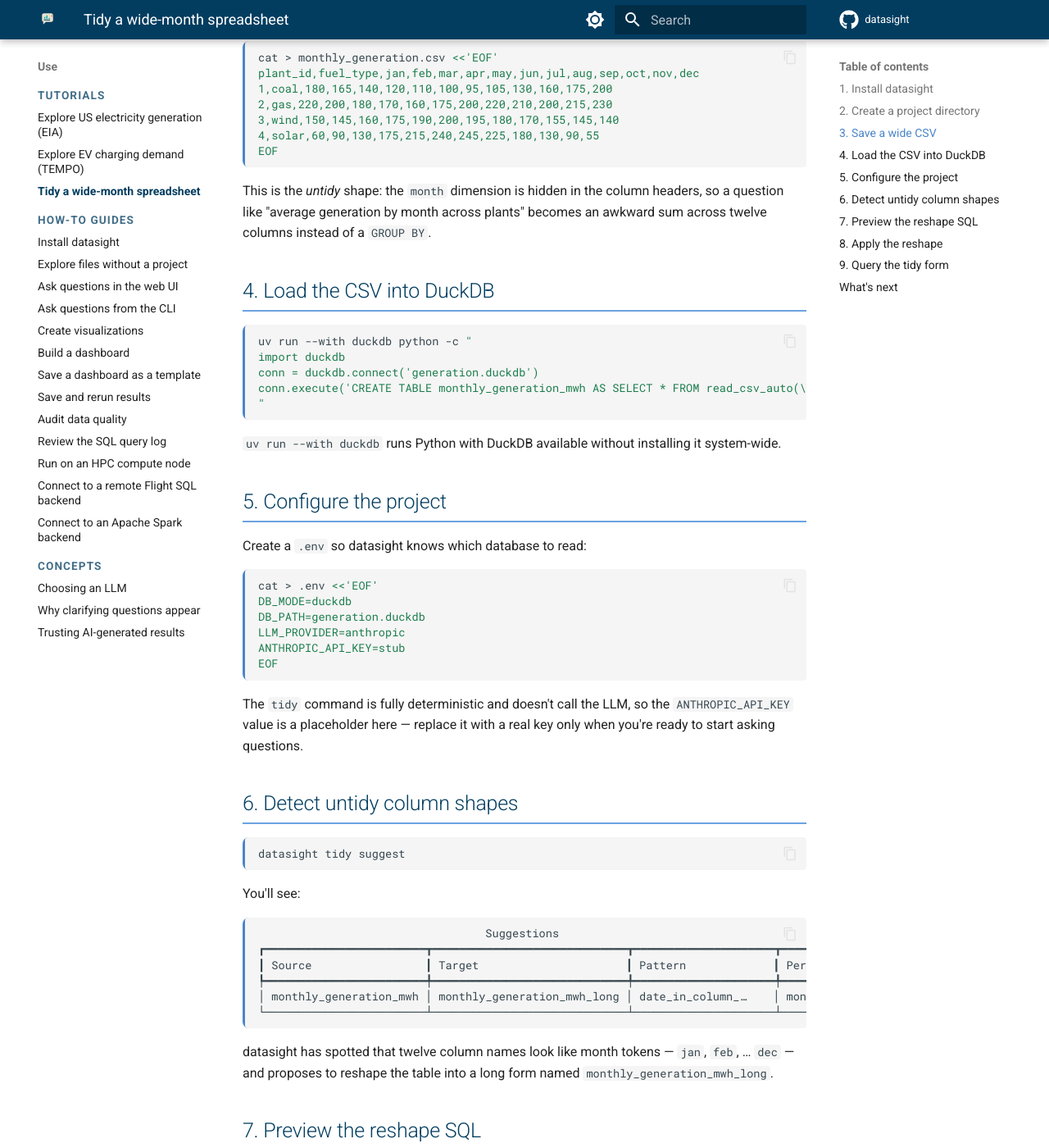
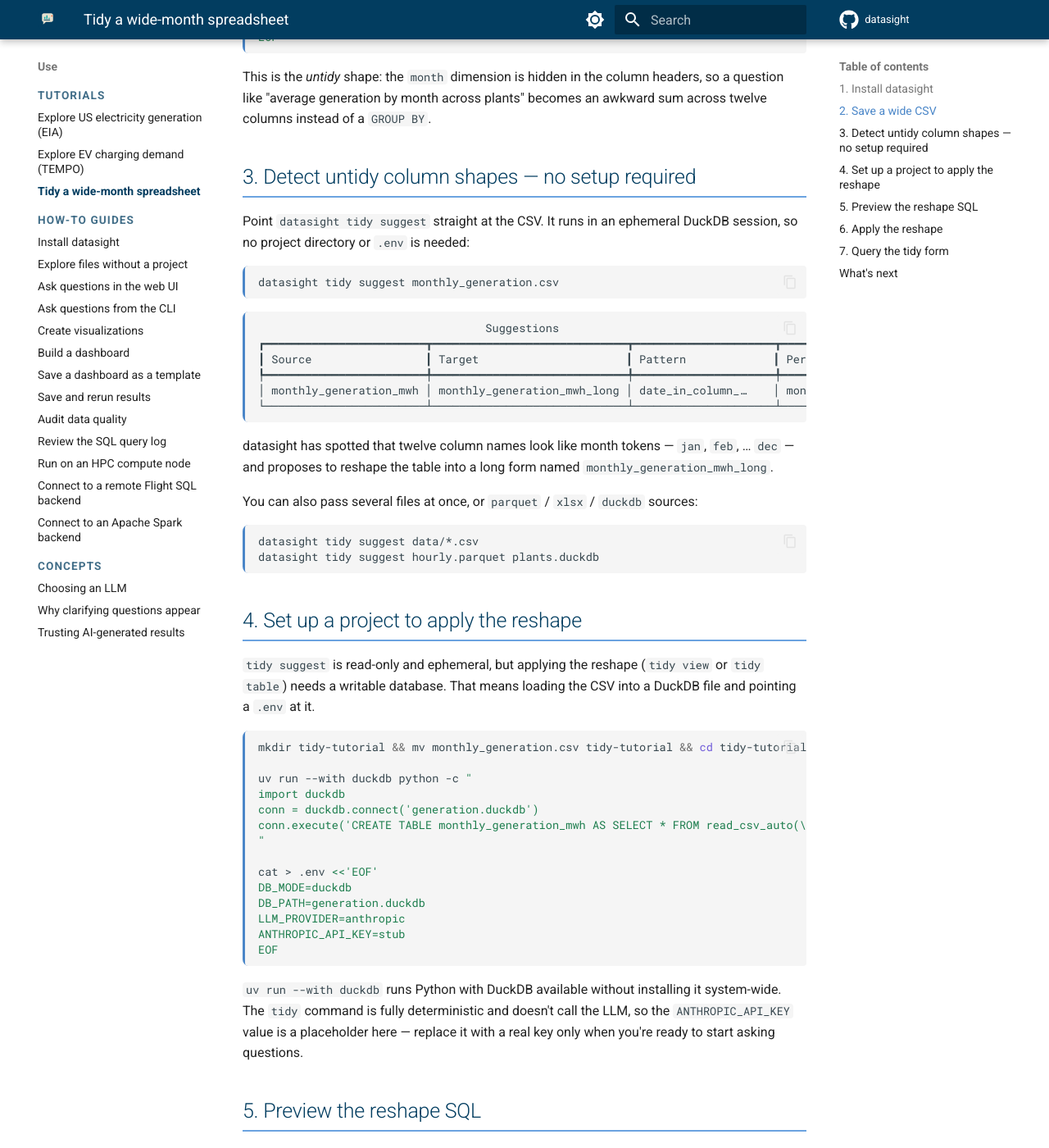
Before and after one commit to dsgrid/datasight, an MkDocs documentation site: the page built from docs/use/tutorials/tidy.md, in a window 1280 px wide and 1400 px high, scrolled down 835 px. Shown: the whole window at 82% size. Built offline with MkDocs 1.6.1 and Material for MkDocs 9.7.7, drawn with Linux system fonts in a browser that asks for light colours; comment, search, counter and statistics services are not loaded; some of the changed text lies outside the part shown.

Commit message:
Let `tidy suggest` accept standalone files
Pass one or more CSV / Parquet / Excel / DuckDB files as positional
arguments to inspect them in an ephemeral DuckDB session — no project
directory or .env required. Mirrors the file-mode entry point used by
`datasight inspect`.

`tidy view` and `tidy table` stay project-scoped: they need a writable
target, and against an ephemeral session the reshape would disappear
the instant the command exits.

Tutorial restructured to lead with the zero-setup `suggest <file>` form
before introducing project setup as the gate to applying a reshape.

Co-Authored-By: Claude Opus 4.7 <noreply@anthropic.com>

````diff
--- a/docs/use/tutorials/tidy.md
+++ b/docs/use/tutorials/tidy.md
@@ -20,13 +20,7 @@ uv tool install datasight
 Don't have [uv](https://docs.astral.sh/uv/) yet? See
 [Install datasight](../how-to/install.md) for the one-line installer.
 
-## 2. Create a project directory
-
-```bash
-mkdir tidy-tutorial && cd tidy-tutorial
-```
-
-## 3. Save a wide CSV
+## 2. Save a wide CSV
 
 The CSV below mirrors a common spreadsheet shape: one row per plant, with
 twelve numeric columns named `jan` through `dec` holding monthly net
@@ -46,43 +40,14 @@ This is the *untidy* shape: the `month` dimension is hidden in the column
 headers, so a question like "average generation by month across plants"
 becomes an awkward sum across twelve columns instead of a `GROUP BY`.
 
-## 4. Load the CSV into DuckDB
+## 3. Detect untidy column shapes — no setup required
+
+Point `datasight tidy suggest` straight at the CSV. It runs in an
+ephemeral DuckDB session, so no project directory or `.env` is needed:
 
 ```bash
-uv run --with duckdb python -c "
-import duckdb
-conn = duckdb.connect('generation.duckdb')
-conn.execute('CREATE TABLE monthly_generation_mwh AS SELECT * FROM read_csv_auto(\"monthly_generation.csv\")')
-"
+datasight tidy suggest monthly_generation.csv
 ```
-
-`uv run --with duckdb` runs Python with DuckDB available without
-installing it system-wide.
-
-## 5. Configure the project
-
-Create a `.env` so datasight knows which database to read:
-
-```bash
-cat > .env <<'EOF'
-DB_MODE=duckdb
-DB_PATH=generation.duckdb
-LLM_PROVIDER=anthropic
-ANTHROPIC_API_KEY=stub
-EOF
-```
-
-The `tidy` command is fully deterministic and doesn't call the LLM, so
-the `ANTHROPIC_API_KEY` value is a placeholder here — replace it with a
-real key only when you're ready to start asking questions.
-
-## 6. Detect untidy column shapes
-
-```bash
-datasight tidy suggest
-```
-
-You'll see:
 
 ```
                                   Suggestions
@@ -97,7 +62,44 @@ datasight has spotted that twelve column names look like month tokens —
 `jan`, `feb`, … `dec` — and proposes to reshape the table into a long
 form named `monthly_generation_mwh_long`.
 
-## 7. Preview the reshape SQL
+You can also pass several files at once, or `parquet` / `xlsx` / `duckdb`
+sources:
+
+```bash
+datasight tidy suggest data/*.csv
+datasight tidy suggest hourly.parquet plants.duckdb
+```
+
+## 4. Set up a project to apply the reshape
+
+`tidy suggest` is read-only and ephemeral, but applying the reshape
+(`tidy view` or `tidy table`) needs a writable database. That means
+loading the CSV into a DuckDB file and pointing a `.env` at it.
+
+```bash
+mkdir tidy-tutorial && mv monthly_generation.csv tidy-tutorial && cd tidy-tutorial
+
+uv run --with duckdb python -c "
+import duckdb
+conn = duckdb.connect('generation.duckdb')
+conn.execute('CREATE TABLE monthly_generation_mwh AS SELECT * FROM read_csv_auto(\"monthly_generation.csv\")')
+"
+
+cat > .env <<'EOF'
+DB_MODE=duckdb
+DB_PATH=generation.duckdb
+LLM_PROVIDER=anthropic
+ANTHROPIC_API_KEY=stub
+EOF
+```
+
+`uv run --with duckdb` runs Python with DuckDB available without
+installing it system-wide. The `tidy` command is fully deterministic and
+doesn't call the LLM, so the `ANTHROPIC_API_KEY` value is a placeholder
+here — replace it with a real key only when you're ready to start asking
+questions.
+
+## 5. Preview the reshape SQL
 
 Before writing anything to the database, see exactly what would run:
 
@@ -110,7 +112,7 @@ of twelve per-month `SELECT`s. The `id_columns` (`plant_id`, `fuel_type`)
 are carried through; the wide measure columns are stacked into a
 two-column `(month, value)` pair.
 
-## 8. Apply the reshape
+## 6. Apply the reshape
 
 When the preview looks right, drop the `--dry-run` flag to write the
 view:
@@ -128,7 +130,7 @@ If you'd rather materialize a physical table instead of a view, use
 difference is whether the rows are computed on demand (view) or stored
 once (table).
 
-## 9. Query the tidy form
+## 7. Query the tidy form
 
 ```bash
 uv run --with duckdb python -c "
````
Also changed, not shown: docs/reference/cli.md (+9 -2 lines), docs/use/how-to/audit-data-quality.md (+7 -1 lines), 2 other files.
